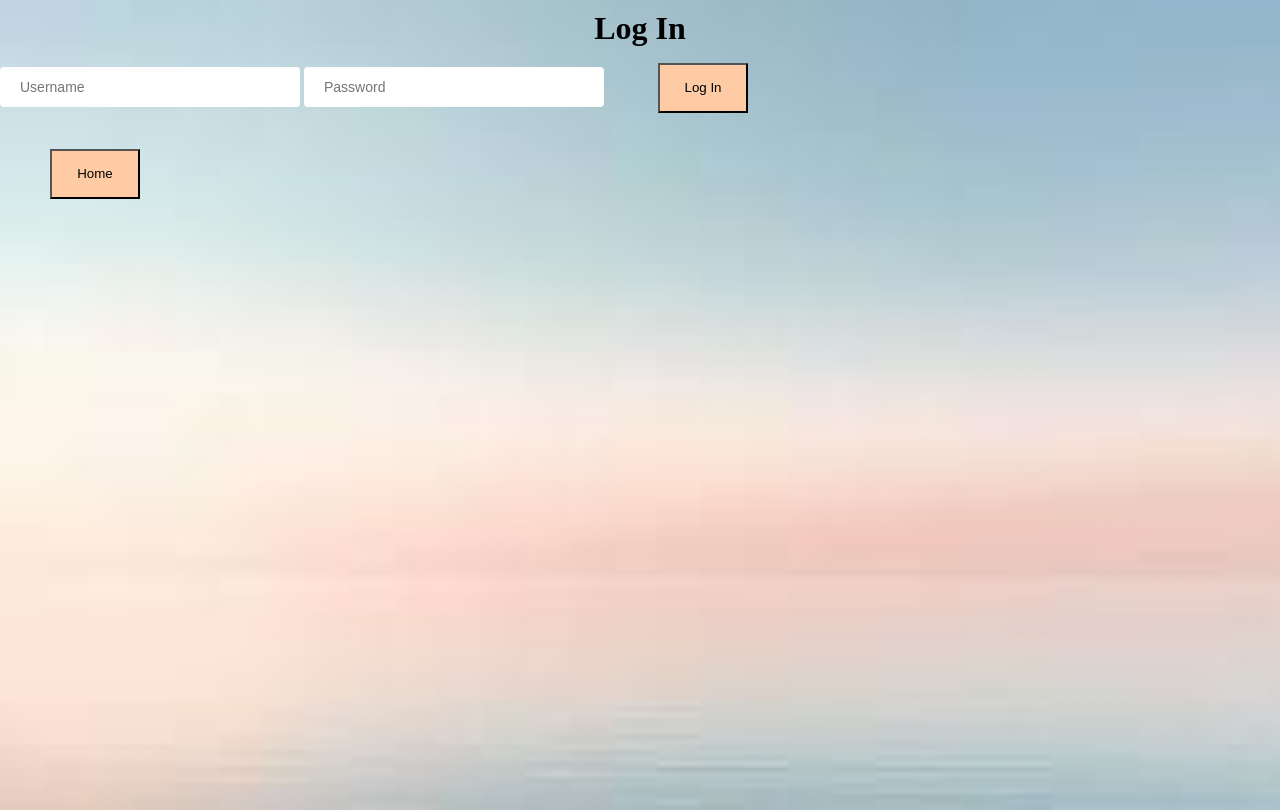
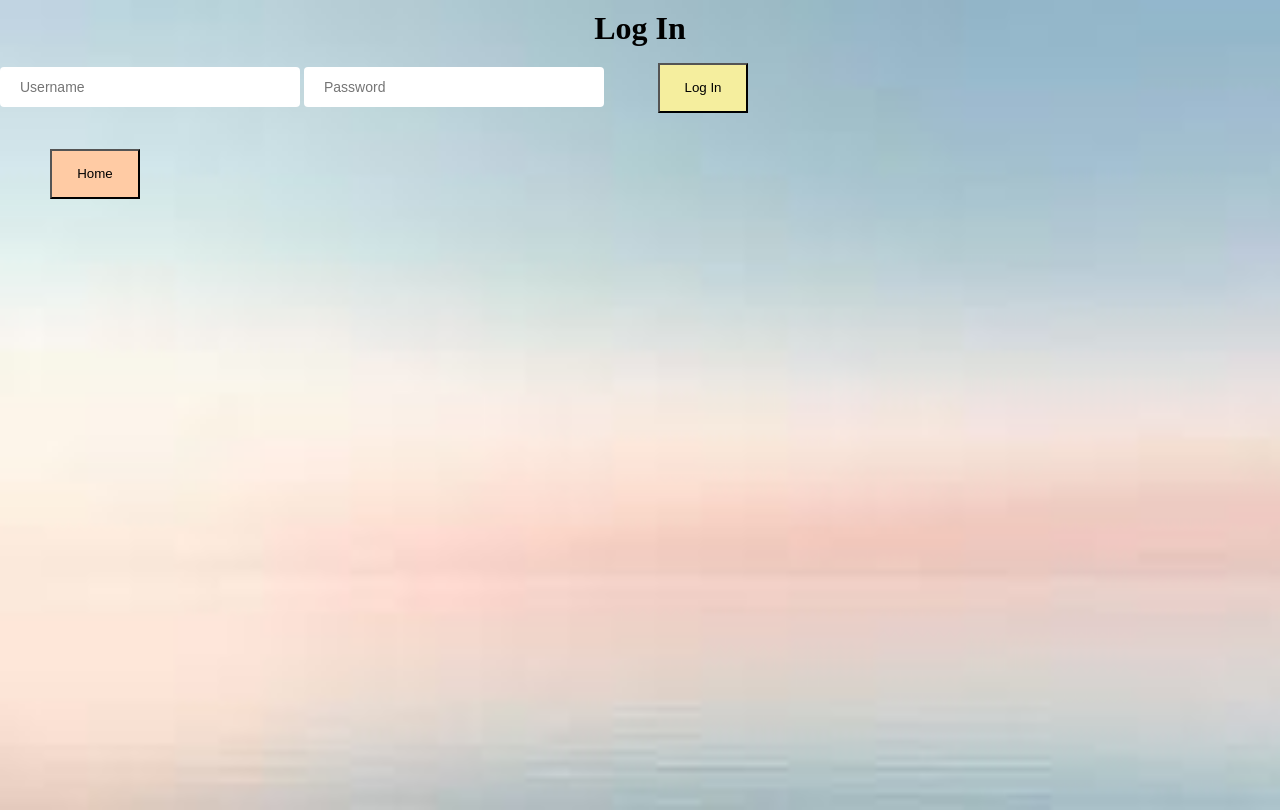
Before and after one commit to Hello-There-Ethan/Hello-There-Ethan, a website built with Vite: page login.html in a window 1280 px wide. Built offline with nearby package versions, Linux system fonts and the light colour scheme.

Commit message:
Update style.css

```diff
--- a/style.css
+++ b/style.css
@@ -255,5 +255,5 @@ li a:hover {
   margin-left:50px;
   width: 90px;
   height: 50px;
-  background-color: #FFCBA4;
+  background-color: #f5ee9e;
 }
```
